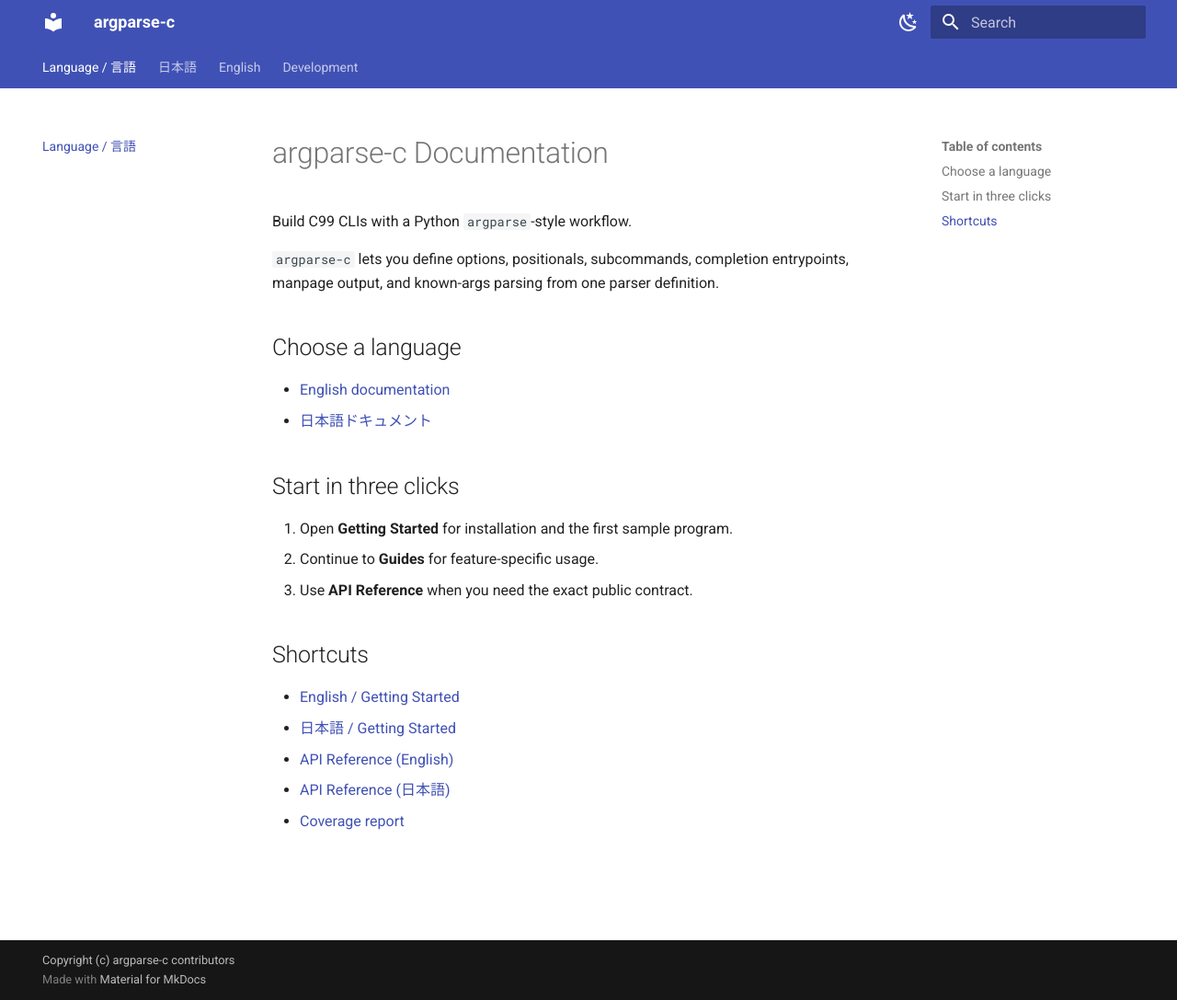
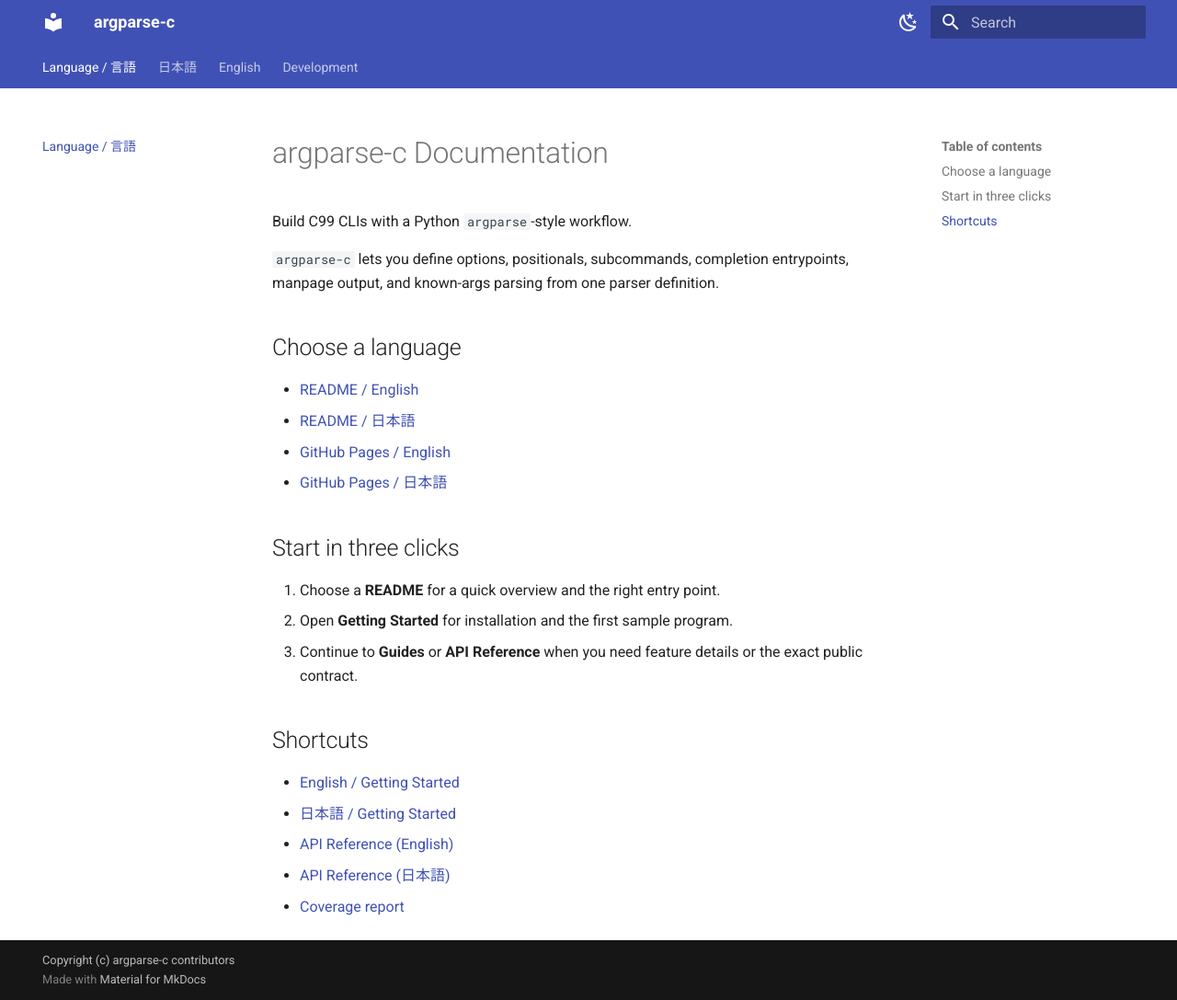
Before and after one commit to YoshihideShirai/argparse-c, an MkDocs documentation site: the page built from docs/index.md, in a window 1280 px wide and 1087 px high. Shown: the whole window at 92% size. Built offline with MkDocs 1.6.1 and Material for MkDocs 9.7.7, drawn with Linux system fonts in a browser that asks for light colours.

Commit message:
Add Japanese README entry points

```diff
--- a/docs/index.md
+++ b/docs/index.md
@@ -6,14 +6,16 @@
 
 ## Choose a language
 
-- [English documentation](en/index.md)
-- [日本語ドキュメント](ja/index.md)
+- [README / English](../README.md)
+- [README / 日本語](../README.ja.md)
+- [GitHub Pages / English](en/index.md)
+- [GitHub Pages / 日本語](ja/index.md)
 
 ## Start in three clicks
 
-1. Open **Getting Started** for installation and the first sample program.
-2. Continue to **Guides** for feature-specific usage.
-3. Use **API Reference** when you need the exact public contract.
+1. Choose a **README** for a quick overview and the right entry point.
+2. Open **Getting Started** for installation and the first sample program.
+3. Continue to **Guides** or **API Reference** when you need feature details or the exact public contract.
 
 ## Shortcuts
 
```
Also changed, not shown: README.ja.md (added, +113 -0 lines), README.md (+4 -0 lines).
